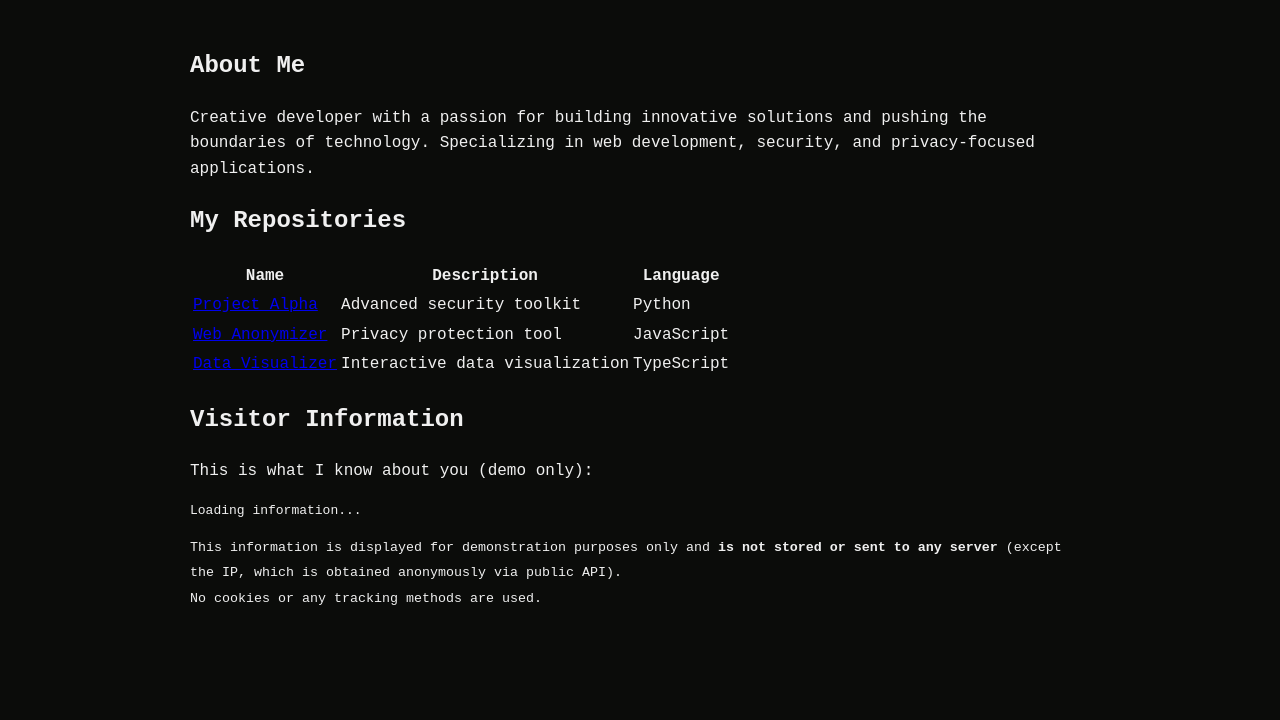
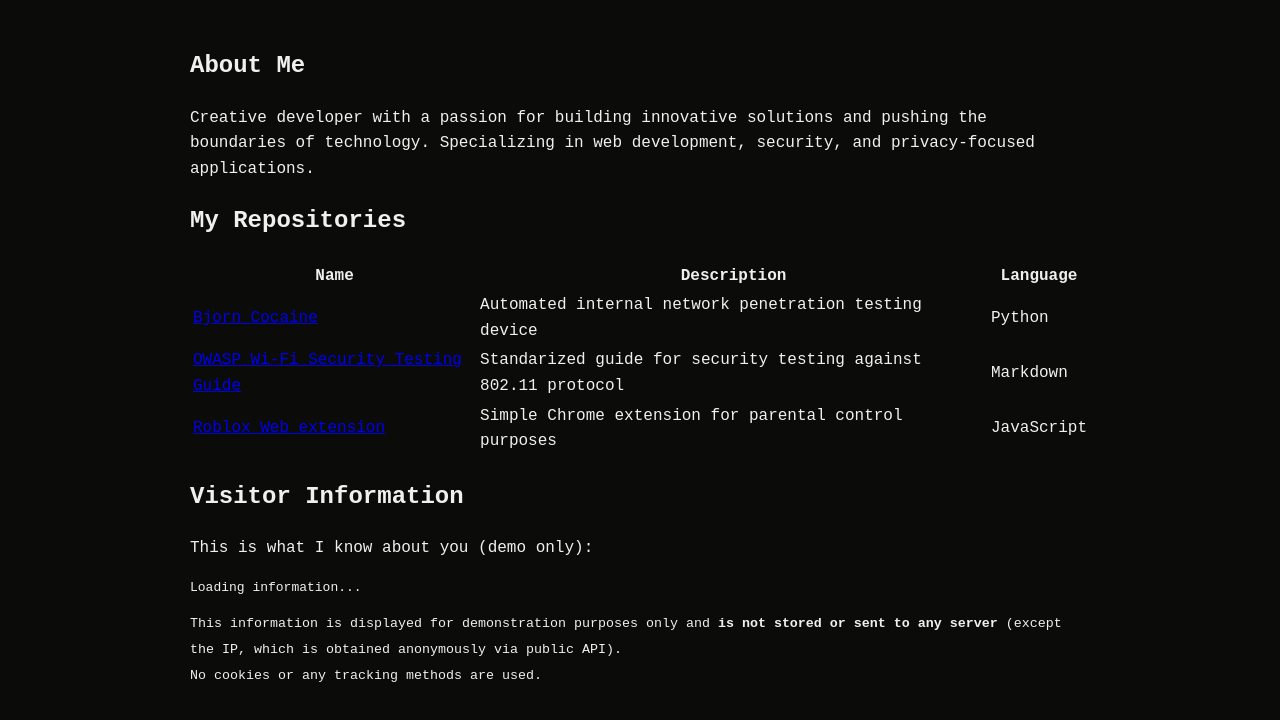
Before and after one commit to HackCocaine/hackcocaine.github.io, a plain HTML site: page index.html in a window 1280 px wide. Shown: the part 230-950 px from the top of the page. Before the commit the page ends 881 px from the top, so only its background shows below. Drawn offline with nearby package versions, Linux system fonts and the light colour scheme; a script that the page names is missing.

Commit message:
Update index.html

```diff
--- a/index.html
+++ b/index.html
@@ -235,19 +235,19 @@
                 <tbody>
                     <!-- You can add your repositories here -->
                     <tr>
-                        <td><a href="#" class="repo-link">Project Alpha</a></td>
-                        <td>Advanced security toolkit</td>
+                        <td><a href="https://github.com/HackCocaine/BjornCocaine" class="repo-link">Bjorn Cocaine</a></td>
+                        <td>Automated internal network penetration testing device</td>
                         <td>Python</td>
                     </tr>
                     <tr>
-                        <td><a href="#" class="repo-link">Web Anonymizer</a></td>
-                        <td>Privacy protection tool</td>
-                        <td>JavaScript</td>
+                        <td><a href="https://github.com/HackCocaine/www-project-wi-fi-security-testing-guide" class="repo-link">OWASP Wi-Fi Security Testing Guide</a></td>
+                        <td>Standarized guide for security testing against 802.11 protocol</td>
+                        <td>Markdown</td>
                     </tr>
                     <tr>
-                        <td><a href="#" class="repo-link">Data Visualizer</a></td>
-                        <td>Interactive data visualization</td>
-                        <td>TypeScript</td>
+                        <td><a href="https://github.com/HackCocaine/RobloxBlackList" class="repo-link">Roblox Web extension</a></td>
+                        <td>Simple Chrome extension for parental control purposes</td>
+                        <td>JavaScript</td>
                     </tr>
                     <!-- Add more repos as needed -->
                 </tbody>
```
